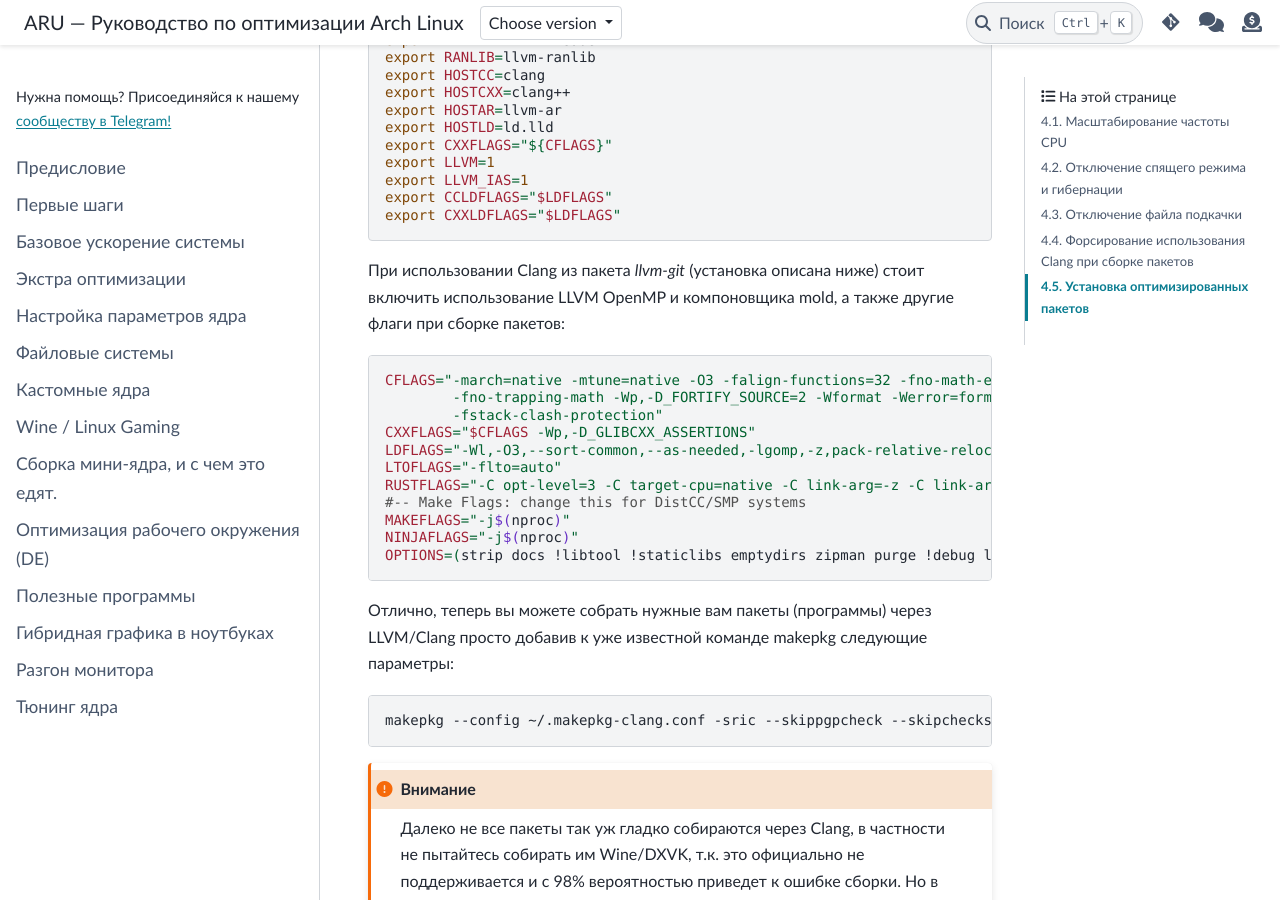
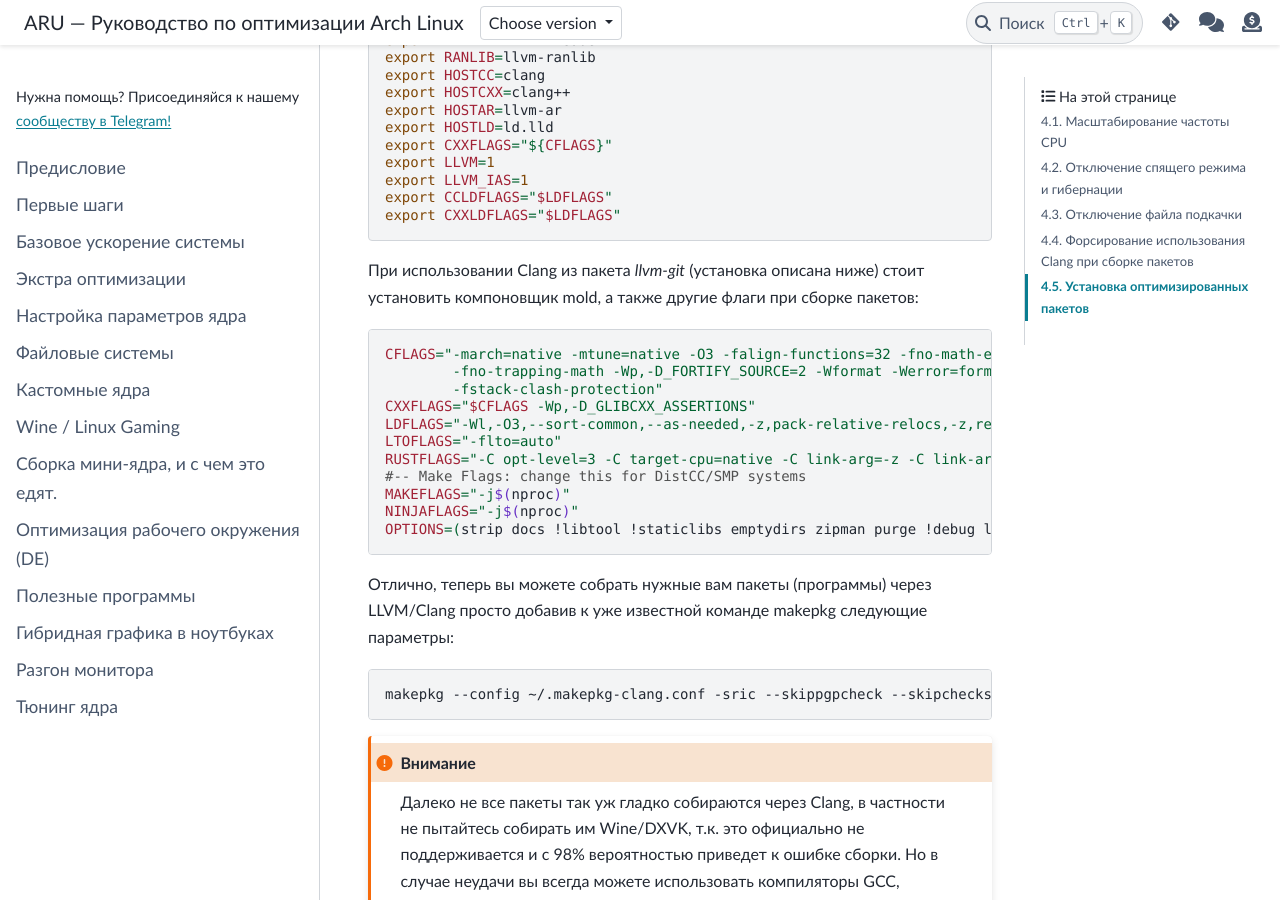
Before and after one commit to ventureoo/ARU, a Sphinx documentation site: the page built from docs/source/extra-optimizations.rst, in a window 1280 px wide and 900 px high, scrolled down 8084 px. Built offline with Sphinx 7.4.7 and the PyData theme 0.15.4, drawn with Linux system fonts in a browser that asks for light colours.

Commit message:
extra-optimizations: Remove any remaining mentions of OpenMP
Signed-off-by: Vasiliy Stelmachenok <ventureo@yandex.ru>

```diff
--- a/docs/source/extra-optimizations.rst
+++ b/docs/source/extra-optimizations.rst
@@ -386,14 +386,14 @@ GCC если возникнут проблемы со сборкой пакет
   export CXXLDFLAGS="$LDFLAGS"
 
 При использовании Clang из пакета `llvm-git` (установка описана ниже)
-стоит включить использование LLVM OpenMP и компоновщика mold, а также
-другие флаги при сборке пакетов: ::
+стоит установить компоновщик mold, а также другие флаги при сборке
+пакетов::
 
   CFLAGS="-march=native -mtune=native -O3 -falign-functions=32 -fno-math-errno \
           -fno-trapping-math -Wp,-D_FORTIFY_SOURCE=2 -Wformat -Werror=format-security \
           -fstack-clash-protection"
   CXXFLAGS="$CFLAGS -Wp,-D_GLIBCXX_ASSERTIONS"
-  LDFLAGS="-Wl,-O3,--sort-common,--as-needed,-lgomp,-z,pack-relative-relocs,-z,relro,-z,now"
+  LDFLAGS="-Wl,-O3,--sort-common,--as-needed,-z,pack-relative-relocs,-z,relro,-z,now"
   LTOFLAGS="-flto=auto"
   RUSTFLAGS="-C opt-level=3 -C target-cpu=native -C link-arg=-z -C link-arg=pack-relative-relocs"
   #-- Make Flags: change this for DistCC/SMP systems
```
